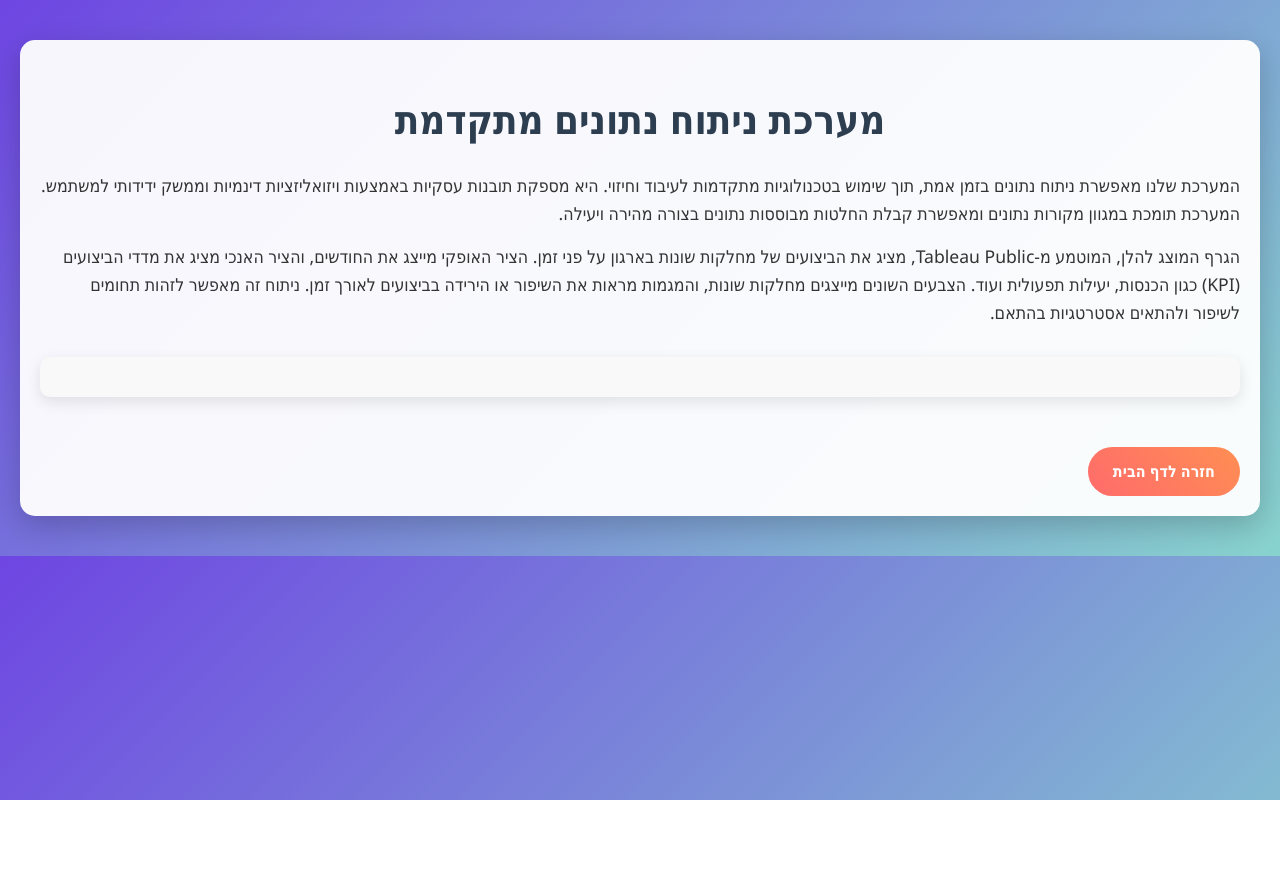
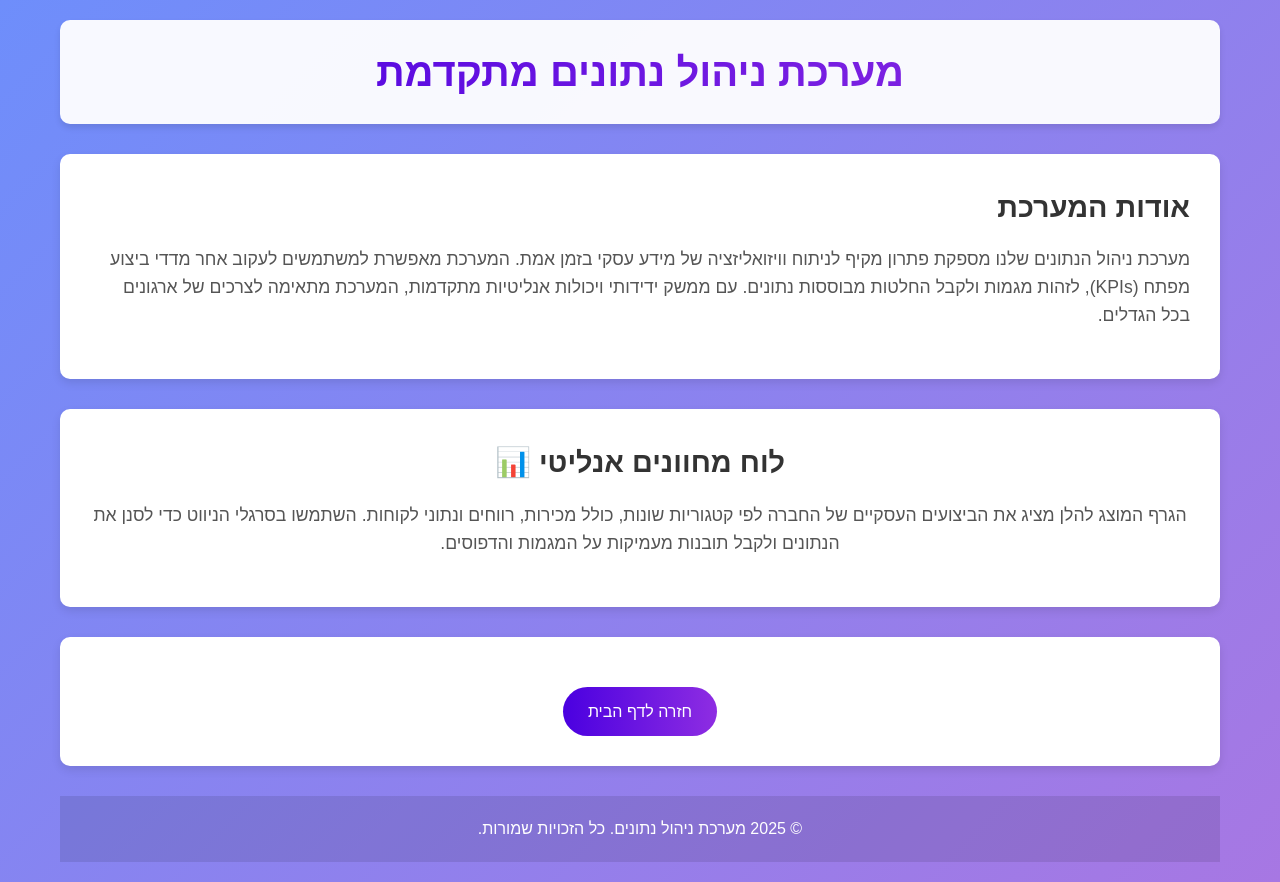
Before and after one commit to danielasenk00/project-2.0, a plain HTML site: page dash1.html in a window 1280 px wide. Before the commit the page ends 800 px from the top, so only its background shows below. Drawn offline with Linux system fonts and the light colour scheme; a script that the page names is missing.

Commit message:
Update dash1.html

```diff
--- a/dash1.html
+++ b/dash1.html
@@ -3,102 +3,224 @@
 <head>
     <meta charset="UTF-8">
     <meta name="viewport" content="width=device-width, initial-scale=1.0">
-    <title>מערכת ניתוח נתונים - דשבורד</title>
+    <title>לוח מחוונים - מערכת ניהול נתונים</title>
     <style>
-        body {
-            font-family: 'Segoe UI', Tahoma, Geneva, Verdana, sans-serif;
+        * {
             margin: 0;
             padding: 0;
-            background: linear-gradient(135deg, #6e45e2, #88d3ce);
+            box-sizing: border-box;
+            font-family: 'Arial', sans-serif;
+        }
+
+        body {
+            background: linear-gradient(135deg, #6e8efb, #a777e3);
             color: #333;
             line-height: 1.6;
         }
+
         .container {
             max-width: 1200px;
-            margin: 40px auto;
+            margin: 0 auto;
             padding: 20px;
+        }
+
+        header {
             background: rgba(255, 255, 255, 0.95);
-            border-radius: 15px;
-            box-shadow: 0 10px 30px rgba(0, 0, 0, 0.2);
+            padding: 20px;
+            border-radius: 10px;
+            box-shadow: 0 4px 6px rgba(0, 0, 0, 0.1);
+            text-align: center;
+            margin-bottom: 30px;
         }
-        h1 {
+
+        header h1 {
+            font-size: 2.5rem;
+            background: linear-gradient(to right, #4a00e0, #8e2de2);
+            -webkit-background-clip: text;
+            -webkit-text-fill-color: transparent;
+        }
+
+        .section {
+            background: white;
+            padding: 30px;
+            border-radius: 10px;
+            box-shadow: 0 4px 10px rgba(0, 0, 0, 0.1);
+            margin-bottom: 30px;
+        }
+
+        .section h2 {
+            font-size: 1.8rem;
+            color: #333;
+            margin-bottom: 15px;
+        }
+
+        .section p {
+            font-size: 1.1rem;
+            color: #555;
+            margin-bottom: 20px;
+        }
+
+        .tableau-section {
             text-align: center;
-            color: #2c3e50;
-            margin-bottom: 20px;
-            font-size: 2.5em;
         }
-        p {
-            text-align: right;
-            font-size: 1.1em;
-            margin: 15px 0;
+
+        .tableauPlaceholder {
+            margin: 0 auto;
+            width: 100%;
+            max-width: 820px;
         }
-        .tableau-container {
-            margin: 30px 0;
-            padding: 20px;
-            background: #f9f9f9;
-            border-radius: 10px;
-            box-shadow: 0 5px 15px rgba(0, 0, 0, 0.1);
-        }
+
         .button {
             display: inline-block;
             padding: 12px 25px;
-            background: linear-gradient(45deg, #ff6b6b, #ff8e53);
+            background: linear-gradient(to right, #4a00e0, #8e2de2);
             color: white;
             text-decoration: none;
             border-radius: 25px;
-            font-weight: bold;
-            transition: transform 0.3s, box-shadow 0.3s;
+            font-size: 1rem;
+            transition: transform 0.3s ease, box-shadow 0.3s ease;
             margin-top: 20px;
         }
+
         .button:hover {
             transform: translateY(-3px);
-            box-shadow: 0 5px 15px rgba(0, 0, 0, 0.3);
+            box-shadow: 0 4px 15px rgba(0, 0, 0, 0.2);
         }
+
+        footer {
+            text-align: center;
+            padding: 20px;
+            color: white;
+            background: rgba(0, 0, 0, 0.1);
+            margin-top: 30px;
+        }
+
         @media (max-width: 768px) {
             .container {
-                margin: 20px;
                 padding: 15px;
             }
-            h1 {
-                font-size: 1.8em;
+
+            header h1 {
+                font-size: 2rem;
             }
-            p {
-                font-size: 1em;
+
+            .section h2 {
+                font-size: 1.5rem;
+            }
+
+            .section p {
+                font-size: 1rem;
+            }
+
+            .tableauPlaceholder {
+                max-width: 100%;
             }
         }
     </style>
 </head>
 <body>
     <div class="container">
-        <h1>מערכת ניתוח נתונים מתקדמת</h1>
+        <header>
+            <h1>מערכת ניהול נתונים מתקדמת</h1>
+        </header>
+
+        <section class="section">
+            <h2>אודות המערכת</h2>
             <p>
-            המערכת שלנו מאפשרת ניתוח נתונים בזמן אמת, תוך שימוש בטכנולוגיות מתקדמות לעיבוד וחיזוי. היא מספקת תובנות עסקיות באמצעות ויזואליזציות דינמיות וממשק ידידותי למשתמש. המערכת תומכת במגוון מקורות נתונים ומאפשרת קבלת החלטות מבוססות נתונים בצורה מהירה ויעילה.
+                מערכת ניהול הנתונים שלנו מספקת פתרון מקיף לניתוח וויזואליזציה של מידע עסקי בזמן אמת.
+                המערכת מאפשרת למשתמשים לעקוב אחר מדדי ביצוע מפתח (KPIs), לזהות מגמות ולקבל החלטות מבוססות נתונים.
+                עם ממשק ידידותי ויכולות אנליטיות מתקדמות, המערכת מתאימה לצרכים של ארגונים בכל הגדלים.
             </p>
+        </section>
+
+        <section class="section tableau-section" id="tableau">
+            <h2>לוח מחוונים אנליטי 📊</h2>
             <p>
-            הגרף המוצג להלן, המוטמע מ-Tableau Public, מציג את הביצועים של מחלקות שונות בארגון על פני זמן. הציר האופקי מייצג את החודשים, והציר האנכי מציג את מדדי הביצועים (KPI) כגון הכנסות, יעילות תפעולית ועוד. הצבעים השונים מייצגים מחלקות שונות, והמגמות מראות את השיפור או הירידה בביצועים לאורך זמן. ניתוח זה מאפשר לזהות תחומים לשיפור ולהתאים אסטרטגיות בהתאם.
+                הגרף המוצג להלן מציג את הביצועים העסקיים של החברה לפי קטגוריות שונות, כולל מכירות, רווחים ונתוני לקוחות.
+                השתמשו בסרגלי הניווט כדי לסנן את הנתונים ולקבל תובנות מעמיקות על המגמות והדפוסים.
             </p>
-        <div class="tableau-container">
-            <div id="tableauViz"></div>
+            <div class='tableauPlaceholder' id='viz1746705833245' style='position: relative'>
+                <noscript>
+                    <a href='#'>
+                        <img alt='Dashboard 1 ' src='https://public.tableau.com/static/images/PR/PROJECT2_17467025458430/Dashboard1/1_rss.png' style='border: none' />
+                    </a>
+                </noscript>
+                <object class='tableauViz' style='display:none;'>
+                    <param name='host_url' value='https%3A%2F%2Fpublic.tableau.com%2F' />
+                    <param name='embed_code_version' value='3' />
+                    <param name='site_root' value='' />
+                    <param name='name' value='PROJECT2_17467025458430/Dashboard1' />
+                    <param name='tabs' value='no' />
+                    <param name='toolbar' value='yes' />
+                    <param name='static_image' value='https://public.tableau.com/static/images/PR/P reinsuranceJECT2_17467025458430/Dashboard1/1.png' />
+                    <param name='animate_transition' value='yes' />
+                    <param name='display_static_image' value='yes' />
+                    <param name='display_spinner' value='yes' />
+                    <param name='display_overlay' value='yes' />
+                    <param name='display_count' value='yes' />
+                    <param name='language' value='en-US' />
+                </object>
             </div>
+            <script type='text/javascript'>
+                var divElement = document.getElementById('viz1746705833245');
+                var vizElement = divElement.getElementsByTagName('object')[0];
+                if (divElement.offsetWidth > 800) {
+                    vizElement.style.minWidth='720px';
+                    vizElement.style.maxWidth='820px';
+                    vizElement.style.width='100%';
+                    vizElement.style.minHeight='687px';
+                    vizElement.style.maxHeight='887px';
+                    vizElement.style.height=(divElement.offsetWidth*0.75)+'px';
+                } else if (divElement.offsetWidth > 500) {
+                    vizElement.style.minWidth='720px';
+                    vizElement.style.maxWidth='820px';
+                    vizElement.style.width='100%';
+                    vizElement.style.minHeight='687px';
+                    vizElement.style.maxHeight='887px';
+                    vizElement.style.height=(divElement.offsetWidth*0.75)+'px';
+                } else {
+                    vizElement.style.width='100%';
+                    vizElement.style.height='927px';
+                }
+                var scriptElement = document.createElement('script');
+                scriptElement.src = 'https://public.tableau.com/javascripts/api/viz_v1.js';
+                vizElement.parentNode.insertBefore(scriptElement, vizElement);
+            </script>
+        </section>
+
+        <section class="section" style="text-align: center;">
             <a href="index.html" class="button">חזרה לדף הבית</a>
+        </section>
+
+        <footer>
+            <p>© 2025 מערכת ניהול נתונים. כל הזכויות שמורות.</p>
+        </footer>
     </div>
 
-    <script src="https://public.tableau.com/javascripts/api/viz_v1.js"></script>
     <script>
-        function initViz() {
-            const containerDiv = document.getElementById("tableauViz");
-            const vizUrl = "https://public.tableau.com/views/PROJECT2_17467025458430/Dashboard1?:language=en-US&:display_count=n&:origin=viz_share_link";
-            const options = {
-                hideTabs: true,
-                width: "100%",
-                height: "600px",
-                onFirstInteractive: function () {
-                    console.log("Tableau dashboard loaded successfully");
-                }
-            };
-            const viz = new tableau.Viz(containerDiv, vizUrl, options);
-        }
-        window.onload = initViz;
+        // Smooth scroll to tableau section
+        document.querySelectorAll('a[href^="#"]').forEach(anchor => {
+            anchor.addEventListener('click', function(e) {
+                e.preventDefault();
+                document.querySelector(this.getAttribute('href')).scrollIntoView({
+                    behavior: 'smooth'
+                });
+            });
+        });
+
+        // Fade-in animation for sections
+        document.addEventListener('DOMContentLoaded', () => {
+            const sections = document.querySelectorAll('.section');
+            sections.forEach((section, index) => {
+                section.style.opacity = '0';
+                section.style.transform = 'translateY(20px)';
+                setTimeout(() => {
+                    section.style.transition = 'opacity 0.5s ease, transform 0.5s ease';
+                    section.style.opacity = '1';
+                    section.style.transform = 'translateY(0)';
+                }, index * 200);
+            });
+        });
     </script>
 </body>
 </html>
```
Lines whose indentation alone changed are shown as unchanged.
